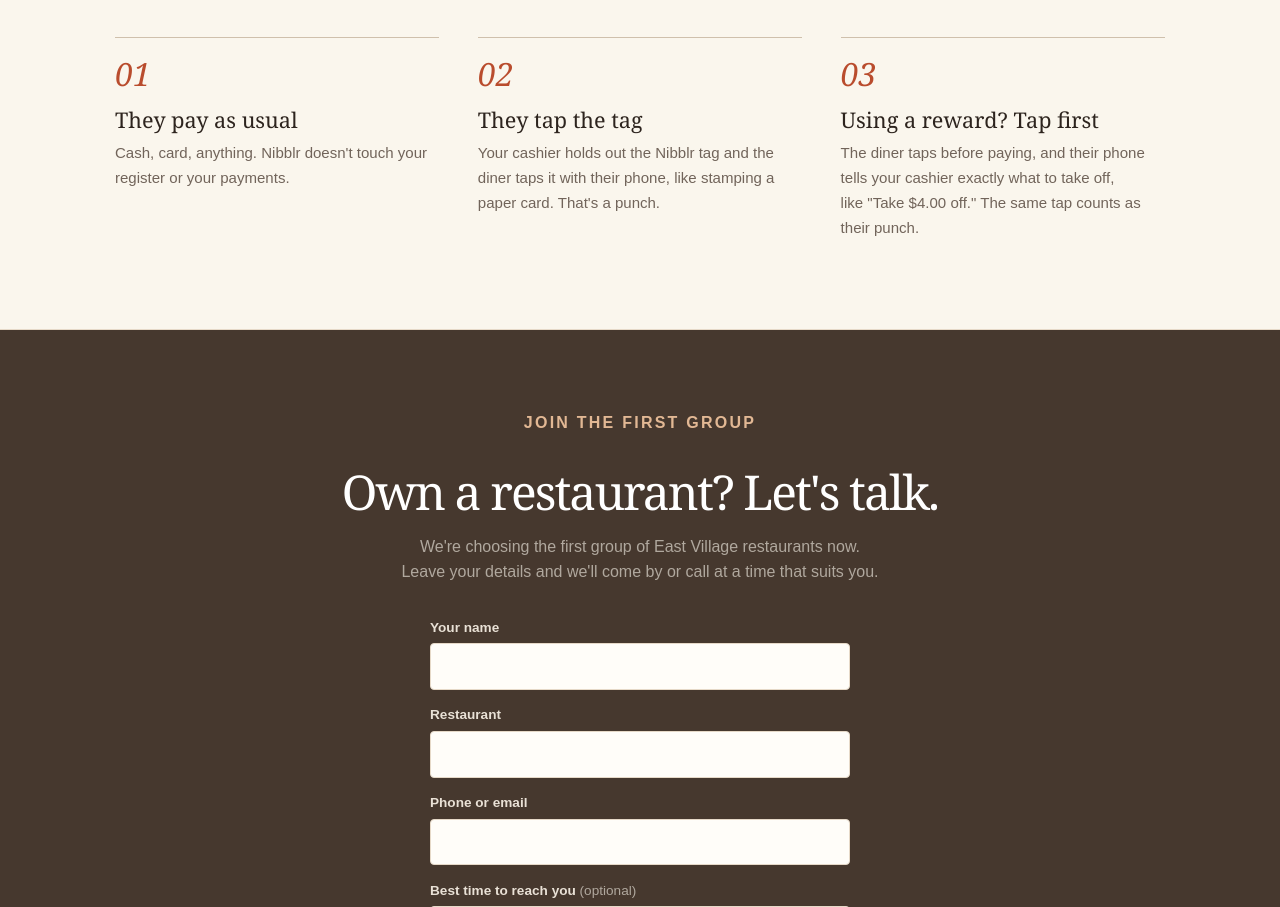
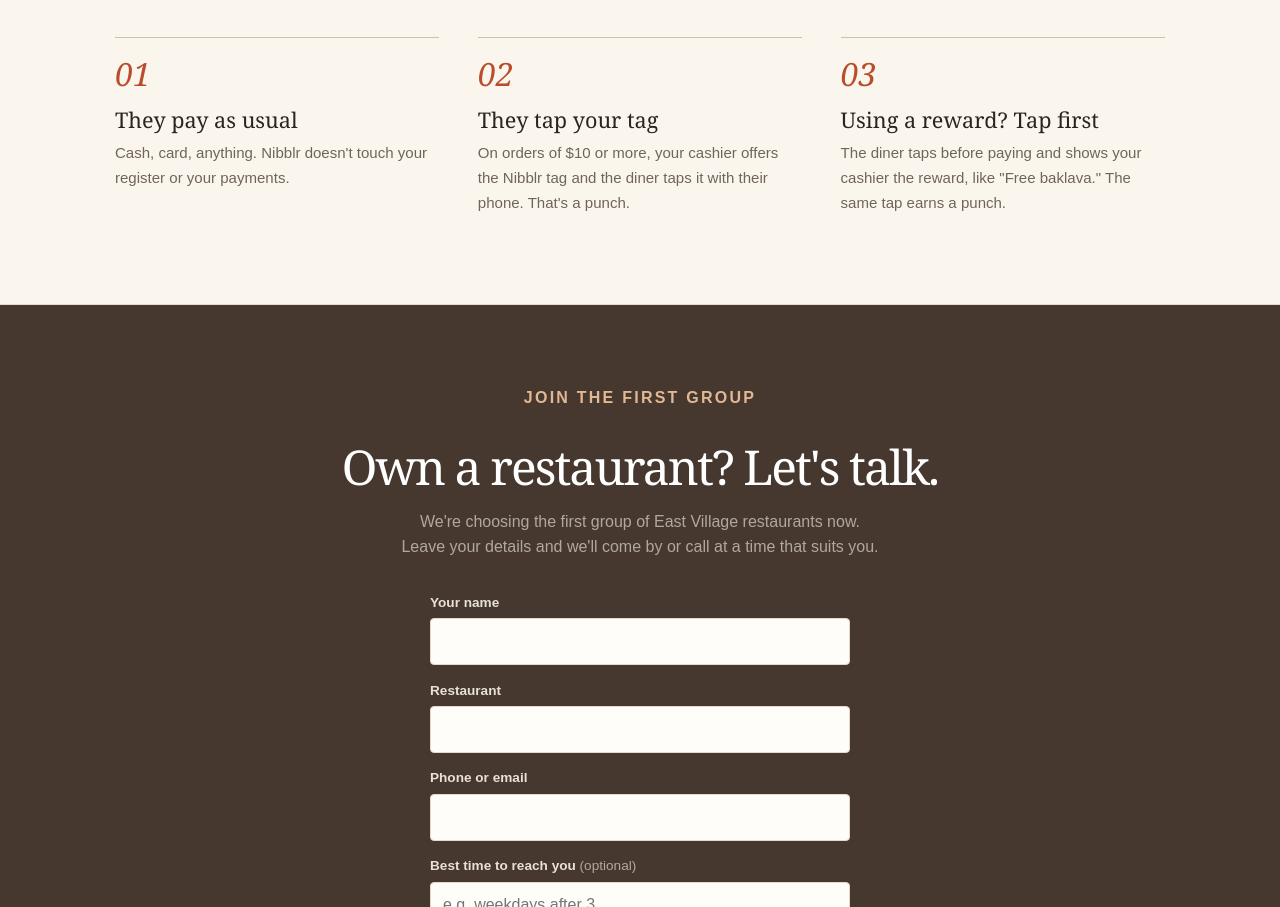
Before and after one commit to eli-lapkin/eli-lapkin.github.io, a plain HTML site: page restaurants.html in a window 1280 px wide. Shown: the part 1401-2308 px from the top of the page. Drawn offline with Linux system fonts and the light colour scheme.

Commit message:
Align restaurant steps with flyer:  minimum, reward copy

```diff
--- a/restaurants.html
+++ b/restaurants.html
@@ -77,13 +77,13 @@
         </div>
         <div class="step">
           <div class="step-number" aria-hidden="true">02</div>
-          <h3>They tap the tag</h3>
-          <p>Your cashier holds out the Nibblr tag and the diner taps it with their phone, like stamping a paper card. That's a punch.</p>
+          <h3>They tap your tag</h3>
+          <p>On orders of $10 or more, your cashier offers the Nibblr tag and the diner taps it with their phone. That's a punch.</p>
         </div>
         <div class="step">
           <div class="step-number" aria-hidden="true">03</div>
           <h3>Using a reward? Tap first</h3>
-          <p>The diner taps before paying, and their phone tells your cashier exactly what to take off, like "Take $4.00 off." The same tap counts as their punch.</p>
+          <p>The diner taps before paying and shows your cashier the reward, like "Free baklava." The same tap earns a punch.</p>
         </div>
       </div>
     </section>
```
